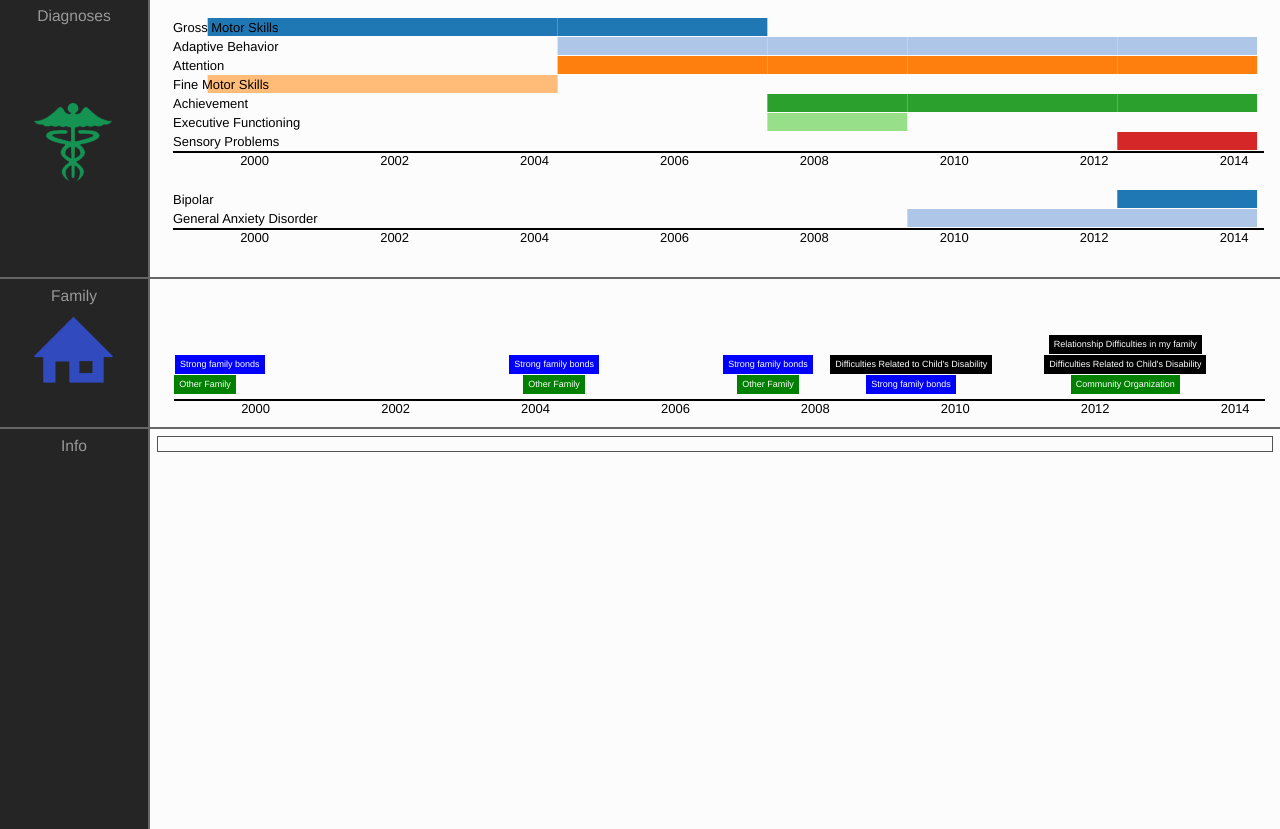
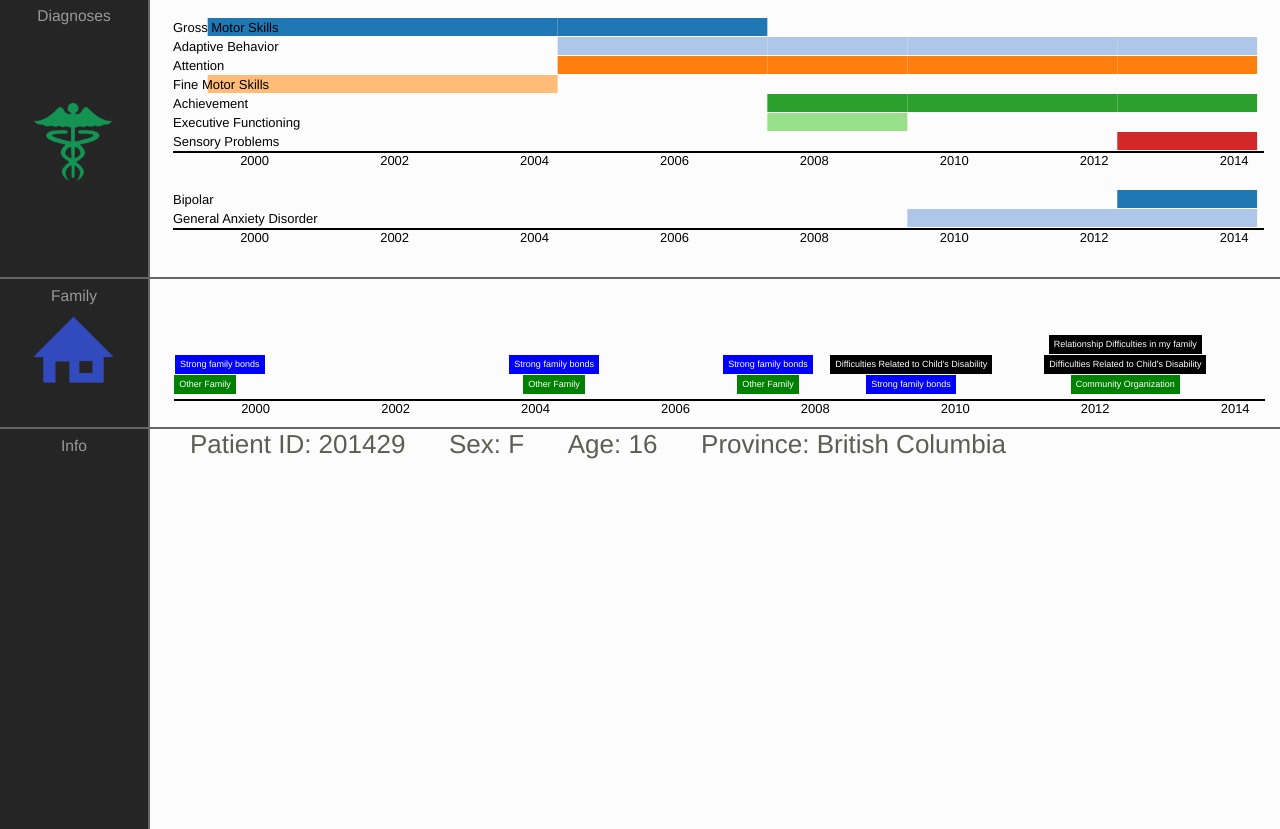
Before and after one commit to tedhuang/medCV, a Django app: template medCV/report/templates/report/index.html in a window 1280 px wide. Shown: the part 353-1182 px from the top of the page. Run offline with Django 3.2, Linux system fonts and the light colour scheme; the template is opened without the code that fills it, so the values that code supplies are empty; some libraries are stand-ins or nearby versions.

Commit message:
remove timeline, add info

```diff
--- a/medCV/report/static/css/report.css
+++ b/medCV/report/static/css/report.css
@@ -280,3 +280,9 @@ body {
   padding: 8px;
   display: inline-block;
 }
+
+.detail-info{
+    font-size: 2em;
+    margin-left: 40px;
+    color: #5b5e55;
+}
--- a/medCV/report/static/js/report.js
+++ b/medCV/report/static/js/report.js
@@ -124,7 +124,7 @@ var  medCV = function () {
         drawFamilyGraph("family", med);
         d3.select(".family .graph").append("svg").attr("width", 1091).attr("height", 30).style("margin-left", 24).datum([]).call(timeline_axis);
 
-        drawTimeline();
+        //drawTimeline();
 
         var sparkline = d3.sparkline()
             .beginning(minTime)
--- a/medCV/report/templates/report/index.html
+++ b/medCV/report/templates/report/index.html
@@ -92,8 +92,11 @@
       <div class="category-label">
         <span>Info</span>
       </div>
+      <span class="detail-info">Patient ID: 201429</span>
+      <span class="detail-info">Sex: F</span>
+      <span class="detail-info">Age: 16</span>
+      <span class="detail-info">Province: British Columbia</span>
       <div class="events"></div>
-      <div class="timeline"></div>
     </div>
 </div>
 
```
